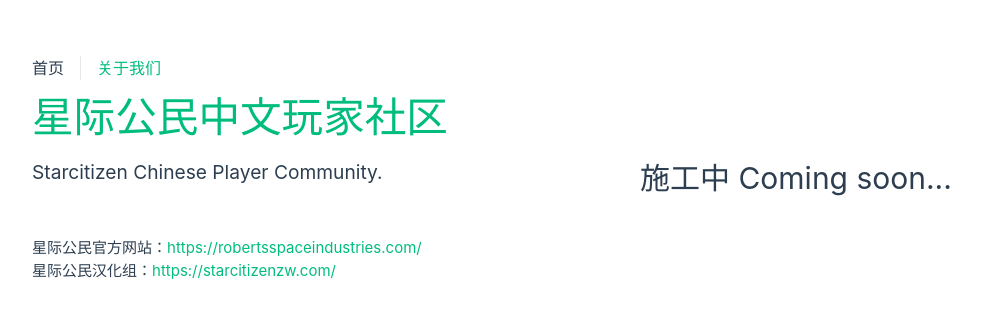
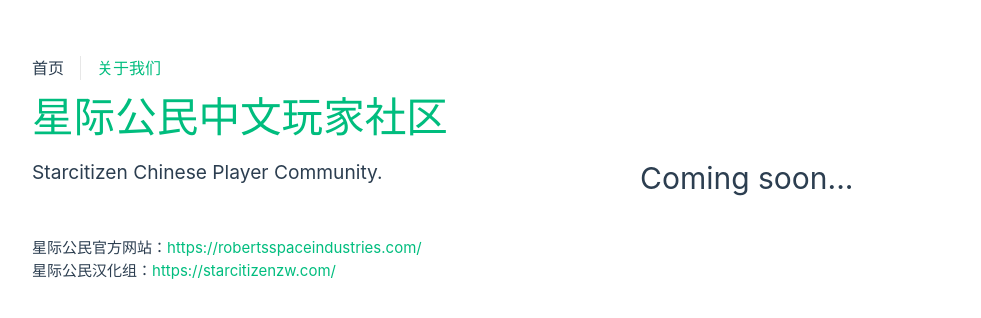
Before and after one commit to ninekiss/scpc-web, a Vue app: page / in a window 1280 px wide. Shown: the part 222-540 px from the top of the page, without its empty margins (0-981 px from the left). Built offline with nearby package versions, Linux system fonts and the light colour scheme.

Commit message:
Update HomeView.vue

```diff
--- a/src/views/HomeView.vue
+++ b/src/views/HomeView.vue
@@ -3,7 +3,7 @@
 </script>
 
 <template>
-  <div class="about"><h1>施工中 Coming soon...</h1></div>
+  <div class="about"><h1>Coming soon...</h1></div>
 </template>
 
 <style>
```
